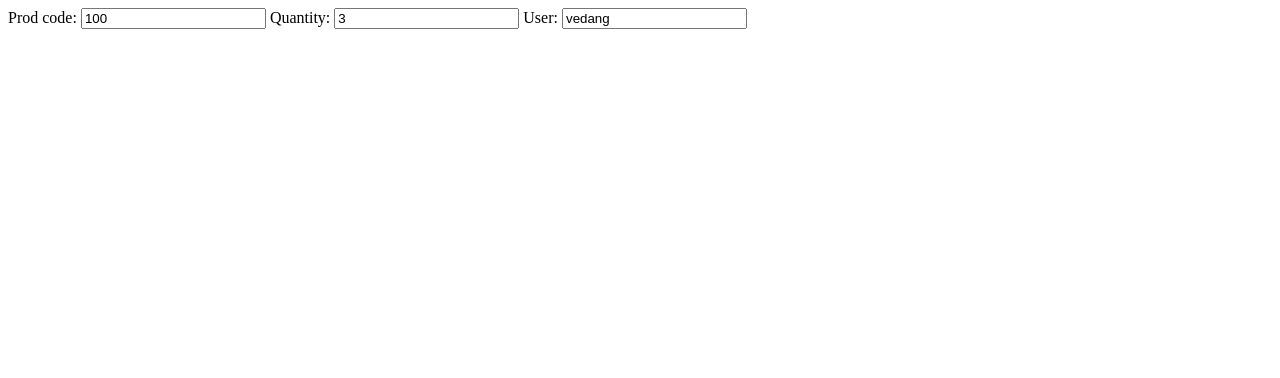
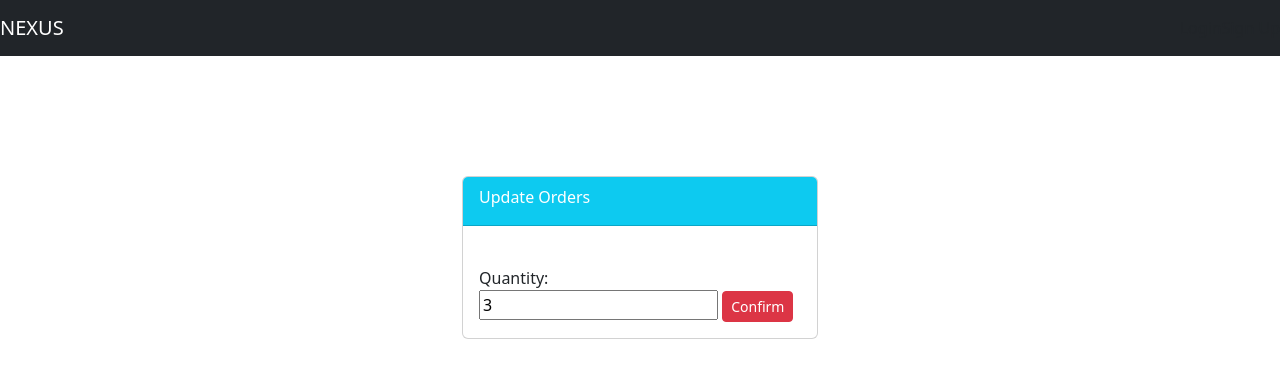
Before and after one commit to vedang6725/DJANGO_WATCH, a Django app: page /users/upd_orders/1/1/ in a window 1280 px wide. Shown: the top 378 px of the page. Run offline with Django 4.2, Linux system fonts and the light colour scheme; data comes from the database, SQL or seed files in the repository.

Commit message:
commit:35

```diff
--- a/myweb/users/forms.py
+++ b/myweb/users/forms.py
@@ -14,4 +14,4 @@ class RegisterForm(UserCreationForm):
 class CusOrdersUpd(forms.ModelForm):
     class Meta:
         model = CusOrders
-        fields = ['order_id', 'prod_code', 'quantity', 'user']
+        fields = ['quantity']
--- a/myweb/users/templates/users/orders_upd.html
+++ b/myweb/users/templates/users/orders_upd.html
@@ -1 +1,31 @@
-{{ form }}
+{% extends 'watch/base.html' %}
+
+{% block body %}
+
+<br><br><br>
+
+<div class="container">
+    <div class="row">
+        <div class="col-md-4 offset-md-4">
+            <div class="card">
+                <div class="card-header text-white bg-info">
+                    <div class="card-title">
+                        Update Orders
+                    </div>
+                </div>
+                <div class="card-body">
+                    <form method="POST">
+                        {% csrf_token %}
+
+                        <br><label>Quantity: </label><br>
+                        {{ form.quantity }}
+
+                        <button class="btn btn-danger btn-sm" type="submit">Confirm</button>
+                    </form>
+                </div>
+            </div>
+        </div>
+    </div>
+</div>
+
+{% endblock %}
--- a/myweb/users/views.py
+++ b/myweb/users/views.py
@@ -106,7 +106,15 @@ def update_orders(request, id, upd_order_id):
         'form':form
     }
 
-    if form.is_valid():
+    if request.method == 'POST':
+        form.instance.order_id = coo.order_id
+        form.instance.prod_code = coo.prod_code
+        form.instance.user = request.user.username
+
+
+
+
+
         form.save()
         return redirect('watch:detail', item_id=id)
 
```
